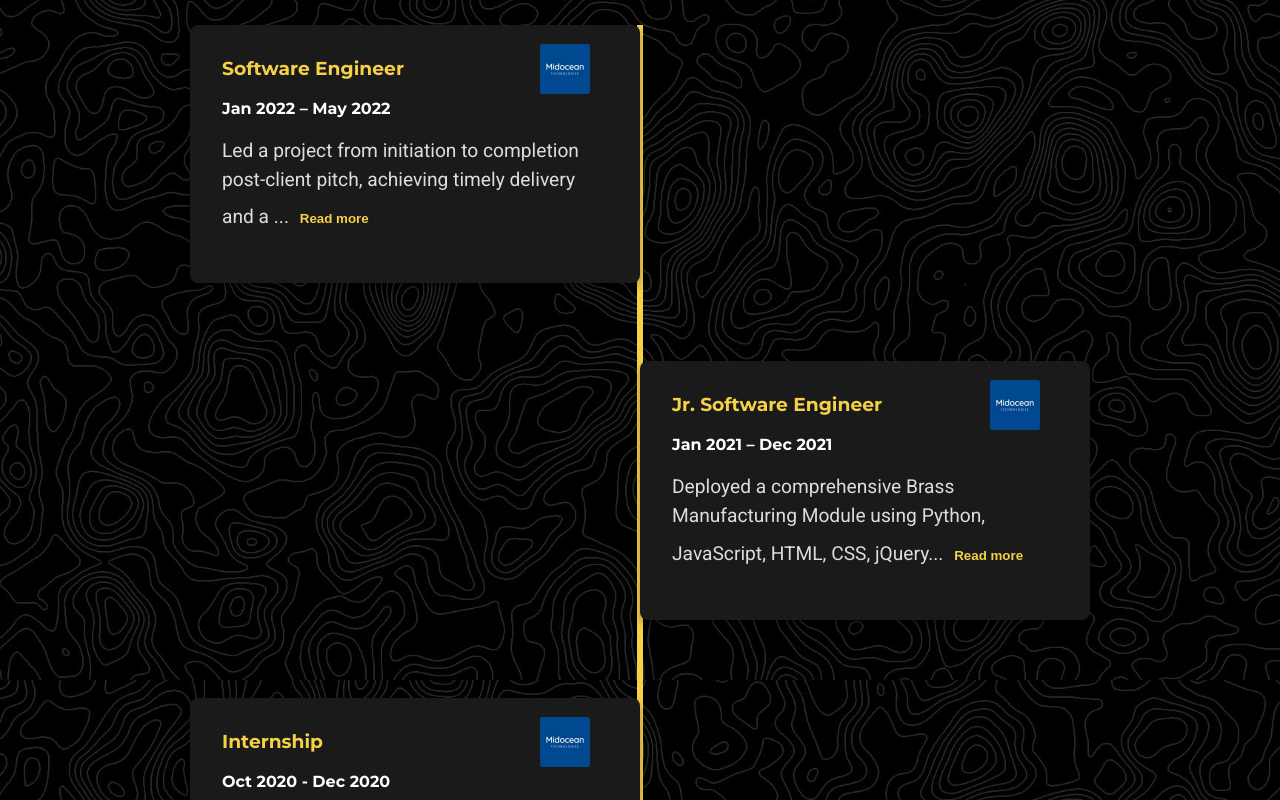
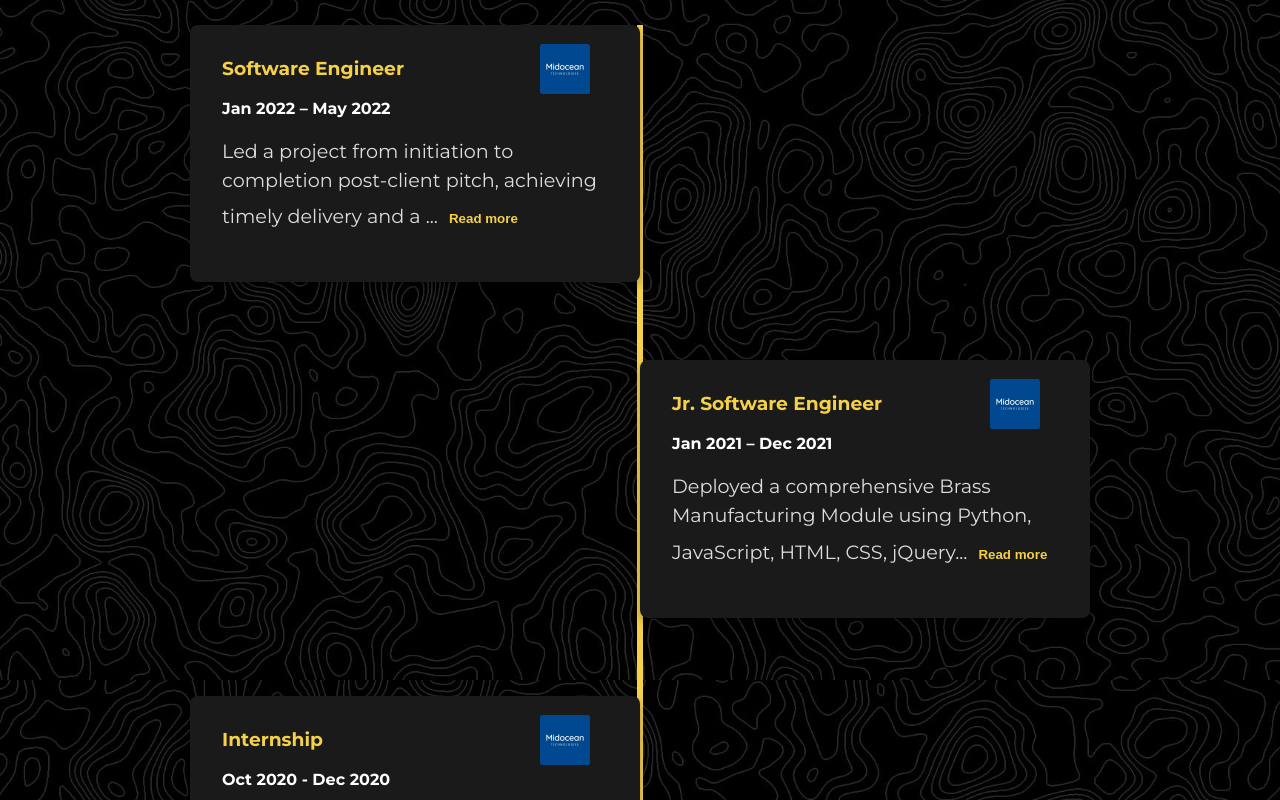
Before and after one commit to VaibhavMonpara/portfolio-website, a React (Create React App) app: page / in a window 1280 px wide. Shown: the part 920-1720 px from the top of the page. Built offline with nearby package versions, Linux system fonts and the light colour scheme.

Commit message:
fonat changes

```diff
--- a/src/styles/App.css
+++ b/src/styles/App.css
@@ -13,7 +13,7 @@ h6 {
 }
 
 .app {
-  font-family: "Arial", sans-serif;
+  font-family: "Montserrat", sans-serif;
   color: #fff;
   margin: 0;
   padding: 0;
@@ -25,7 +25,7 @@ body {
   background: url("../assets/bg-image.jpg") no-repeat center center fixed;
   background-size: cover; /* Cover the whole viewport */
   overflow-x: hidden; /* Prevent horizontal scroll */
-  font-family: "Roboto", sans-serif;
+  font-family: "Montserrat", sans-serif;
   font-weight: 400;
   color: #f5f5f5; /* Light font color for dark background */
 }
--- a/src/styles/Home.css
+++ b/src/styles/Home.css
@@ -42,7 +42,7 @@ p {
   font-size: 1.2rem;
   line-height: 1.5;
   font-weight: 400; /* Adjust font weight */
-  font-family: "Roboto", sans-serif; /* Use a clean font family */
+  font-family: "Montserrat", sans-serif;
 }
 
 .social-links {
```
